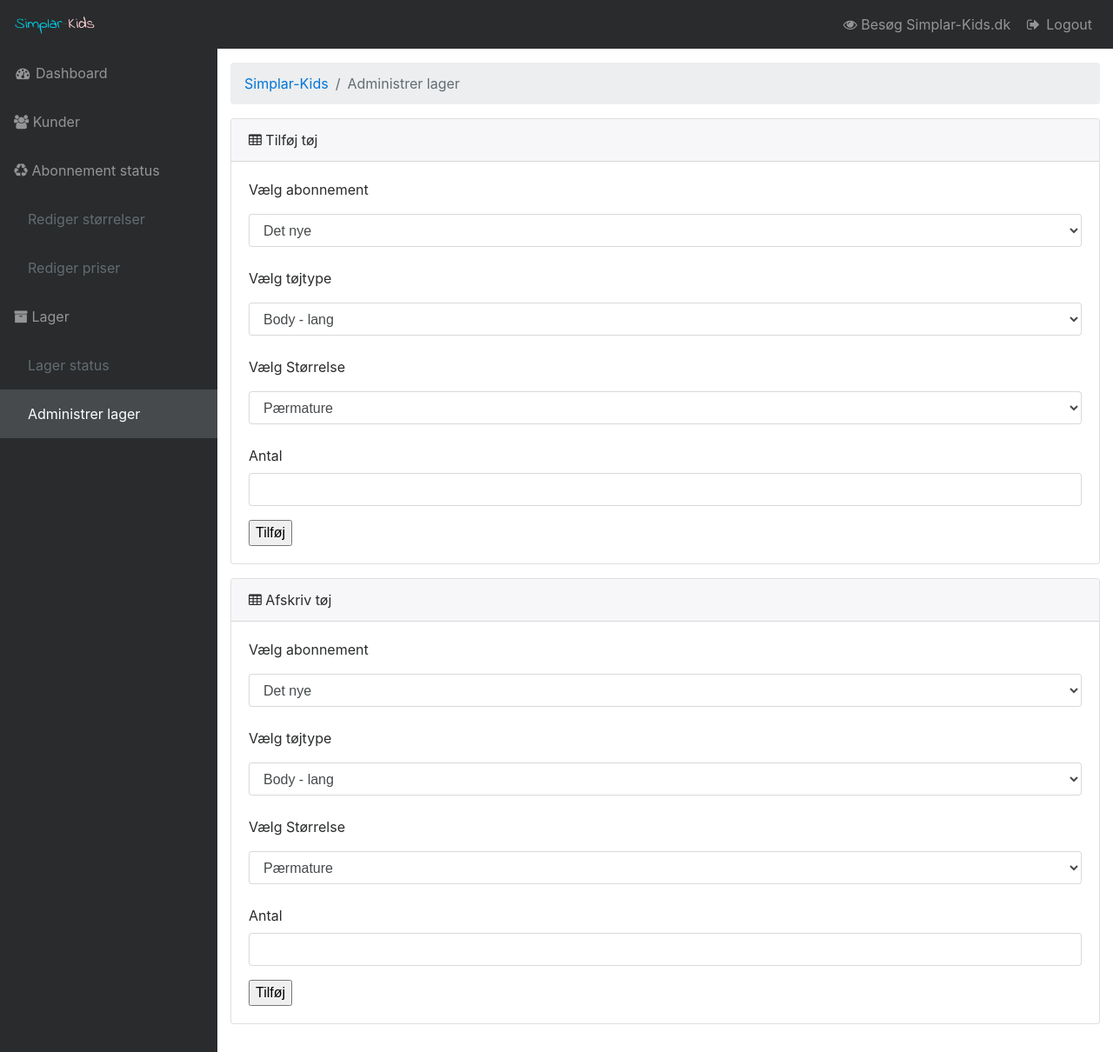
After one commit to andycniels/simpler-kids-admin, a PHP site: page /administrer-lager.php in a window 1280 px wide. The commit adds this page. Shown: the whole page at 87% size. Run offline with PHP 8.4, Linux system fonts and the light colour scheme.

Commit message:
awdawdawd

```diff
--- /dev/null
+++ b/administrer-lager.php
@@ -0,0 +1,145 @@
+<!DOCTYPE html>
+<html lang="en">
+
+<head>
+
+    <meta charset="utf-8">
+    <meta http-equiv="X-UA-Compatible" content="IE=edge">
+    <meta name="viewport" content="width=device-width, initial-scale=1, shrink-to-fit=no">
+
+    <meta name="description" content="">
+    <meta name="author" content="">
+    <title>SK - admin</title>
+
+    <!-- Bootstrap core CSS -->
+    <link href="vendor/bootstrap/css/bootstrap.min.css" rel="stylesheet">
+
+    <!-- Custom fonts for this template -->
+    <link href="vendor/font-awesome/css/font-awesome.min.css" rel="stylesheet" type="text/css">
+
+    <!-- Plugin CSS -->
+    <link href="vendor/datatables/dataTables.bootstrap4.css" rel="stylesheet">
+
+    <!-- Custom styles for this template -->
+    <link href="css/sb-admin.css" rel="stylesheet">
+
+    <!-- Custom styles for Simplar-Kids admin -->
+    <link href="css/simplar.css" rel="stylesheet">
+
+</head>
+
+<body id="page-top">
+
+    <!-- Navigation -->
+    <?php
+    include 'nav.php';
+    ?>
+
+    <div class="content-wrapper py-3">
+
+        <div class="container-fluid">
+
+            <!-- Breadcrumbs -->
+            <?php
+            include 'breadcrumbs.php';
+            ?>
+
+
+
+<!-- Tilføj tøj -->
+            <div class="card mb-3">
+                <div class="card-header">
+                    <i class="fa fa-table"></i> Tilføj tøj
+                </div>
+                <form class="form">
+                    <p>Vælg abonnement</p>
+                    <select class="form-control">
+                        <option>Det nye</option>
+                        <option>Det miljøvenlige</option>
+                    </select>
+                    <br>
+                    <p>Vælg tøjtype</p>
+                    <select class="form-control">
+                        <option>Body - lang</option>
+                        <option>Det - kort</option>
+                        <option>Heldragt</option>
+                    </select>
+                    <br>
+                    <p>Vælg Størrelse</p>
+                    <select class="form-control">
+                        <option>Pærmature</option>
+                        <option>Newborn</option>
+                        <option>56</option>
+                        <option>OSV</option>
+                    </select>
+                    <br>
+                    <div class="form-group">
+                        <label for="exampleInputEmail1">Antal</label>
+                        <input type="number" class="form-control">
+                    </div>
+                    <input type="submit" value="Tilføj">
+                </form>
+            </div>
+
+<!-- Afskriv tøj -->
+            <div class="card mb-3">
+                <div class="card-header">
+                    <i class="fa fa-table"></i> Afskriv tøj
+                </div>
+                <form class="form">
+                    <p>Vælg abonnement</p>
+                    <select class="form-control">
+                        <option>Det nye</option>
+                        <option>Det miljøvenlige</option>
+                    </select>
+                    <br>
+                    <p>Vælg tøjtype</p>
+                    <select class="form-control">
+                        <option>Body - lang</option>
+                        <option>Det - kort</option>
+                        <option>Heldragt</option>
+                    </select>
+                    <br>
+                    <p>Vælg Størrelse</p>
+                    <select class="form-control">
+                        <option>Pærmature</option>
+                        <option>Newborn</option>
+                        <option>56</option>
+                        <option>OSV</option>
+                    </select>
+                    <br>
+                    <div class="form-group">
+                        <label for="exampleInputEmail1">Antal</label>
+                        <input type="number" class="form-control">
+                    </div>
+                    <input type="submit" value="Tilføj">
+                </form>
+            </div>
+
+        </div>
+        <!-- /.container-fluid -->
+
+    </div>
+    <!-- /.content-wrapper -->
+
+    <a class="scroll-to-top rounded" href="#page-top">
+        <i class="fa fa-chevron-up"></i>
+    </a>
+
+    <!-- Bootstrap core JavaScript -->
+    <script src="vendor/jquery/jquery.min.js"></script>
+    <script src="vendor/tether/tether.min.js"></script>
+    <script src="vendor/bootstrap/js/bootstrap.min.js"></script>
+
+    <!-- Plugin JavaScript -->
+    <script src="vendor/jquery-easing/jquery.easing.min.js"></script>
+    <script src="vendor/chart.js/Chart.min.js"></script>
+    <script src="vendor/datatables/jquery.dataTables.js"></script>
+    <script src="vendor/datatables/dataTables.bootstrap4.js"></script>
+
+    <!-- Custom scripts for this template -->
+    <script src="js/sb-admin.js"></script>
+
+</body>
+
+</html>
--- a/breadcrumbs.php
+++ b/breadcrumbs.php
@@ -1,8 +1,3 @@
-<?php
-$title = basename($_SERVER['PHP_SELF'],'.php');
-$title = str_replace('-', ' ', $title);
-$title = ucfirst($title)
-?>
 <ol class="breadcrumb">
     <li class="breadcrumb-item"><a href="index.php">Simplar-Kids</a></li>
     <li class="breadcrumb-item active"><?= $title ?></li>
--- a/css/simplar.css
+++ b/css/simplar.css
@@ -40,6 +40,4 @@
 
 
 /*ANDERS*/
-.form{
-    padding: 2%;
-}
+.form{padding: 2%;}
--- a/js/sb-admin.js
+++ b/js/sb-admin.js
@@ -89,12 +89,12 @@ var ctx = document.getElementById("myBarChart");
 var myLineChart = new Chart(ctx, {
     type: 'bar',
     data: {
-        labels: ["Det nye", "Den miljøbenlige", "På pause"],
+        labels: ["Det nye", "Den miljøbenlige", "På pause", "CSR"],
         datasets: [{
             label: "Antal",
-            backgroundColor: ["#6cd1ea", "#facfd7", "#434446"],
+            backgroundColor: ["#6cd1ea", "#facfd7", "#434446", "#c2eae9"],
             borderColor: "rgb(108, 108, 108)",
-            data: [60, 53, 32],
+            data: [60, 53, 32, 99],
         }],
     },
     options: {
@@ -114,7 +114,7 @@ var myLineChart = new Chart(ctx, {
                 ticks: {
                     min: 0,
                     max: 100,
-                    maxTicksLimit: 5
+                    maxTicksLimit: 10
                 },
                 gridLines: {
                     display: true
--- a/nav.php
+++ b/nav.php
@@ -1,3 +1,9 @@
+<?php
+$title = basename($_SERVER['PHP_SELF'],'.php');
+$title = str_replace('-', ' ', $title);
+$title = ucfirst($title);
+
+?>
 <nav id="mainNav" class="navbar static-top navbar-toggleable-md navbar-inverse bg-inverse">
         <button class="navbar-toggler navbar-toggler-right" type="button" data-toggle="collapse" data-target="#navbarExample" aria-controls="navbarExample" aria-expanded="false" aria-label="Toggle navigation">
             <span class="navbar-toggler-icon"></span>
@@ -5,42 +11,67 @@
         <a class="navbar-brand" href="index.php"><img width="94px" class="img-responsive" src="img/sk.png"></a>
         <div class="collapse navbar-collapse" id="navbarExample">
             <ul class="sidebar-nav navbar-nav">
-                <li class="nav-item active">
+                <li class="nav-item
+                <?php
+                if ($title == "Index"){
+                    echo 'active';
+                }
+                ?>
+                ">
                     <a class="nav-link" href="index.php"><i class="fa fa-fw fa-dashboard"></i> Dashboard</a>
                 </li>
-                <li class="nav-item">
+                <li class="nav-item
+                <?php
+                if ($title == "Kunder"){
+                    echo 'active';
+                }
+                ?>
+                ">
                     <a class="nav-link" href="kunder.php"><i class="fa fa-users" aria-hidden="true"></i> Kunder</a>
                 </li>
                 <li class="nav-item">
-                    <a class="nav-link nav-link-collapse collapsed" data-toggle="collapse" href="#collapseComponents"><i class="fa fa-recycle" aria-hidden="true"></i> Abonnement status</a>
-                    <ul class="sidebar-second-level collapse" id="collapseComponents">
-                        <li>
+                    <span class="nav-link" ><i class="fa fa-recycle" aria-hidden="true"></i> Abonnement status</span>
+                    <ul class="sidebar-second-level" >
+                        <li class="
+                        <?php
+                        if ($title == "Size"){
+                            echo 'active';
+                        }
+                        ?>
+                        ">
                             <a href="size.php">Rediger størrelser</a>
                         </li>
-                        <li>
+                        <li class="
+                        <?php
+                        if ($title == "Price"){
+                            echo 'active';
+                        }
+                        ?>
+                        ">
                             <a href="price.php">Rediger priser</a>
                         </li>
                     </ul>
                 </li>
                 <li class="nav-item">
-                    <a class="nav-link nav-link-collapse collapsed" data-toggle="collapse" href="#collapseMulti"><i class="fa fa-archive" aria-hidden="true"></i> Lager</a>
-                    <ul class="sidebar-second-level collapse" id="collapseMulti">
-                        <li>
+                    <a class="nav-link"><i class="fa fa-archive" aria-hidden="true"></i> Lager</a>
+                    <ul class="sidebar-second-level">
+                        <li class="
+                        <?php
+                        if ($title == "Lager status"){
+                            echo 'active';
+                        }
+                        ?>
+                        ">
                             <a href="lager-status.php">Lager status</a>
                         </li>
-                        <li>
-                            <a href="#">Se lager</a>
-                        </li>
-                        <li>
-                            <a class="nav-link-collapse collapsed" data-toggle="collapse" href="#collapseMulti2">Third Level</a>
-                            <ul class="sidebar-third-level collapse" id="collapseMulti2">
-                                <li>
-                                    <a href="#">Third Level Item</a>
-                                </li>
-                                <li>
-                                    <a href="#">Third Level Item</a>
-                                </li>
-                            </ul>
+                        <li class="
+                        <?php
+                        if ($title == "Administrer lager"){
+                            echo 'active';
+                        }
+                        ?>
+                        ">
+                            <a href="administrer-lager.php">Administrer lager</a>
                         </li>
                     </ul>
                 </li>
```
